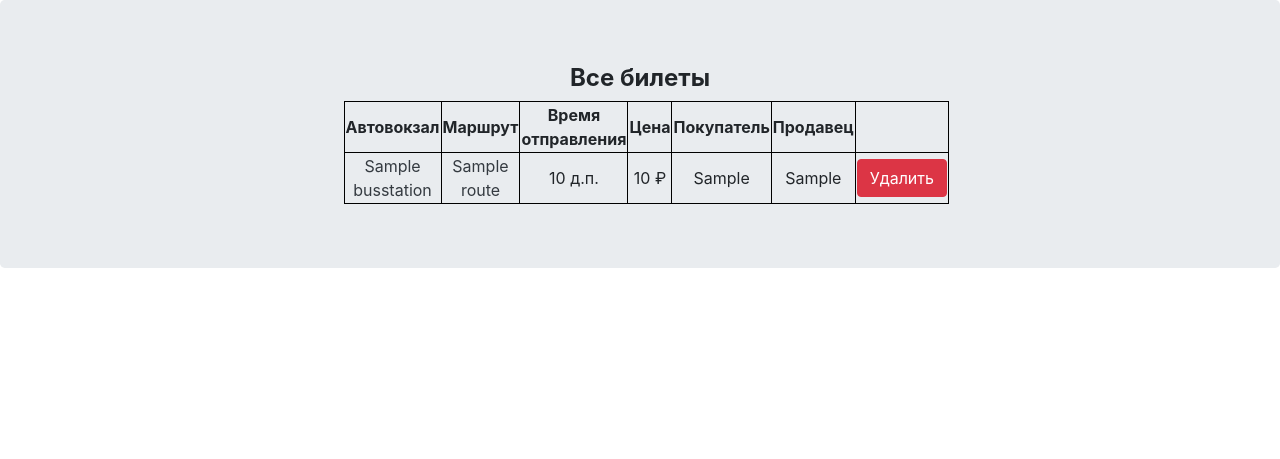
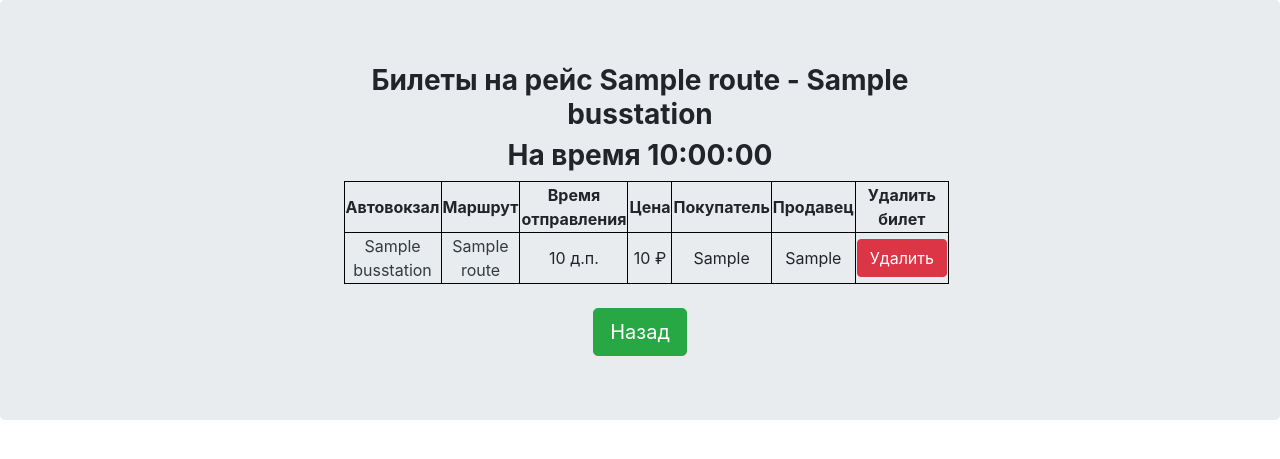
Before and after one commit to OsnovaDT/avtovokzaltula_ru-with-Django, a Django app: a page that uses templates/bus_stations/tickets.html in a window 1280 px wide. Shown: the part 76-535 px from the top of the page. Run offline with Django 3.2, Linux system fonts and the light colour scheme; a user stored in the database is signed in; tables that the repository leaves empty hold one stand-in row (values such as "Sample post").

Commit message:
add delete ticket function

```diff
--- a/bus_stations/views.py
+++ b/bus_stations/views.py
@@ -120,6 +120,15 @@ class TicketListView(UserPassesTestMixin, ListView):
             departure_time=self.kwargs['departure_time']
         )
 
+    def get_context_data(self, *args, **kwargs):
+        context = super().get_context_data(*args, **kwargs)
+        context['route'] = Route.objects.get(
+            pk=self.kwargs['route_id']
+        )
+        context['departure_time'] = self.kwargs['departure_time']
+
+        return context
+
 
 class DeleteTicketView(UserPassesTestMixin, DeleteView):
     template_name = 'bus_stations/delete_ticket.html'
--- a/templates/bus_stations/route_flights.html
+++ b/templates/bus_stations/route_flights.html
@@ -24,7 +24,7 @@
                     <th width='150'>Маршрут</th>
                     <th width='220'>Число свободных мест</th>
                     <th width='180'>Цена билета</th>
-                    <th width='110'>Автобус</th>
+                    <th width='130'>Автобус</th>
                     {% if user.is_staff %}
                     <th width='200'>Список проданных билетов</th>
                     {% endif %}
@@ -114,7 +114,7 @@
                 <td width='180'>{{ next_flight.route.price }} ₽</td>
 
                 <!-- Bus -->
-                <td width='110'>{{ next_flight.bus }}</td>
+                <td width='130'>{{ next_flight.bus }}</td>
 
                 <!-- Sell tickets -->
                 {% if user.is_staff %}
--- a/templates/bus_stations/tickets.html
+++ b/templates/bus_stations/tickets.html
@@ -8,11 +8,15 @@
 <div class="jumbotron">
     <div class="row">
         <div class="col-md-6 offset-3 text-center">
-            <h4>
+            {% if tickets %}
+            <h3>
                 <b>
-                    Все билеты
+                    Билеты на рейс {{ route }} - {{ route.bus_station }}
                 </b>
-            </h4>
+            </h3>
+            <h3>
+                <b>На время {{ departure_time }}</b>
+            </h3>
             <table width="100%">
                 <tr>
                     <th width='100'>Автовокзал</th>
@@ -21,6 +25,7 @@
                     <th>Цена</th>
                     <th>Покупатель</th>
                     <th>Продавец</th>
+                    <th>Удалить билет</th>
                 </tr>
                 {% for ticket in tickets %}
                 <tr>
@@ -46,6 +51,13 @@
                 </tr>
                 {% endfor %}
             </table>
+            {% else %}
+            <h1>Билетов по данному рейсу нет</h1>
+            {% endif %}
+            <br>
+            <a href="{% url 'bus_stations:flights' route.pk %}">
+                <input class='btn btn-success btn-lg' type="submit" value="Назад">
+            </a>
         </div>
     </div>
 </div>
```
